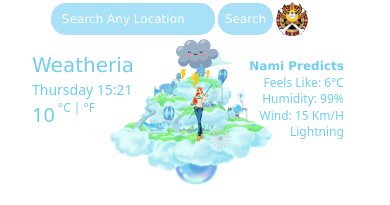
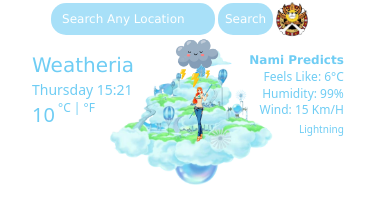
Before and after one commit to TaliaSchaminee/Weather-App, a plain HTML site: page index.html in a window 390 px wide. Shown: the part 82-287 px from the top of the page. Drawn offline with nearby package versions, Linux system fonts and the light colour scheme.

Commit message:
update font size

```diff
--- a/style.css
+++ b/style.css
@@ -298,7 +298,7 @@ footer p {
   }
 
   .description-weather {
-    font-size: 12px;
+    font-size: 10px;
   }
   .nami-says {
     font-size: 12px;
```
